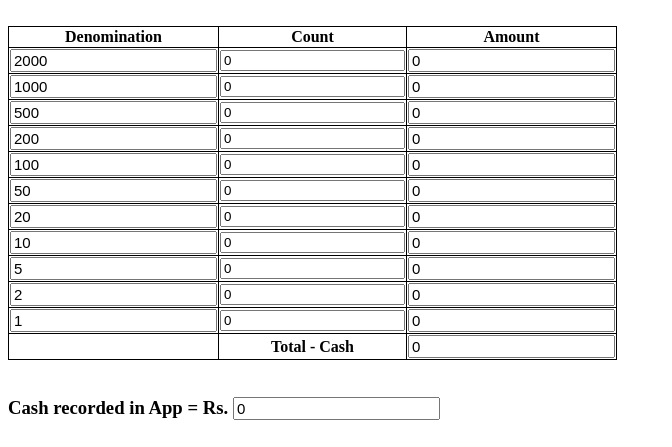
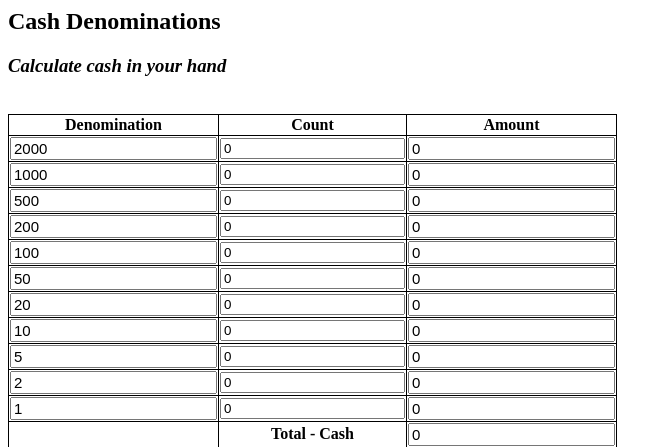
Before and after one commit to ninadbodas/CashCalcWebApp, a Django app: page /ccapp/home/ in a window 1280 px wide. Shown: the top 447 px of the page, without its empty margins (0-672 px from the left). Run offline with Django 4.2, Linux system fonts and the light colour scheme; lists and menus that the app fills with data are empty.

Commit message:
Added "Website Header" in body section of html template

```diff
--- a/ccapp/templates/Cash_Calc.html
+++ b/ccapp/templates/Cash_Calc.html
@@ -104,6 +104,8 @@ var r2000 = document.getElementById('r2000').value;
   </script>
 	</head>
 	<body>
+		<h2>Cash Denominations</h2>
+		<h3><i>Calculate cash in your hand</i></h3>
 		<br>
 		<table>
 			<tr>
```
